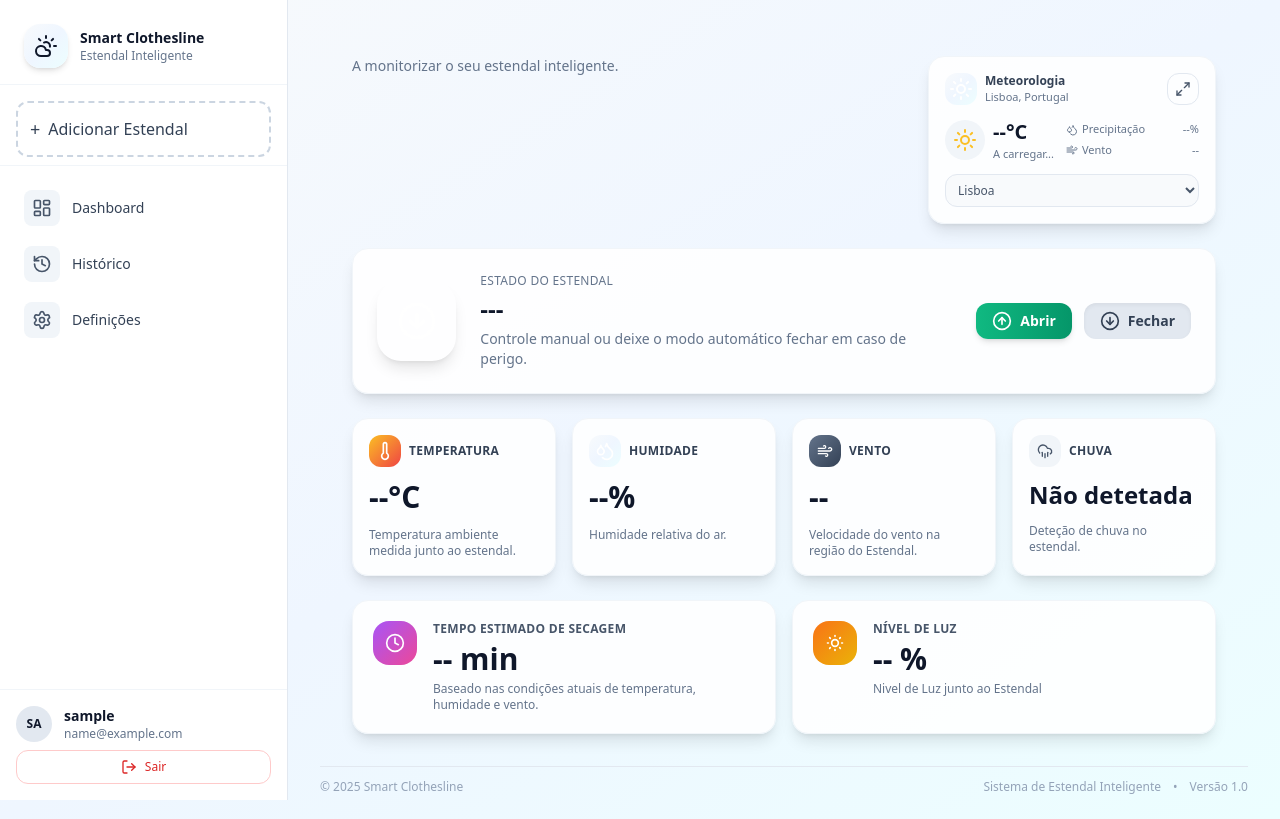
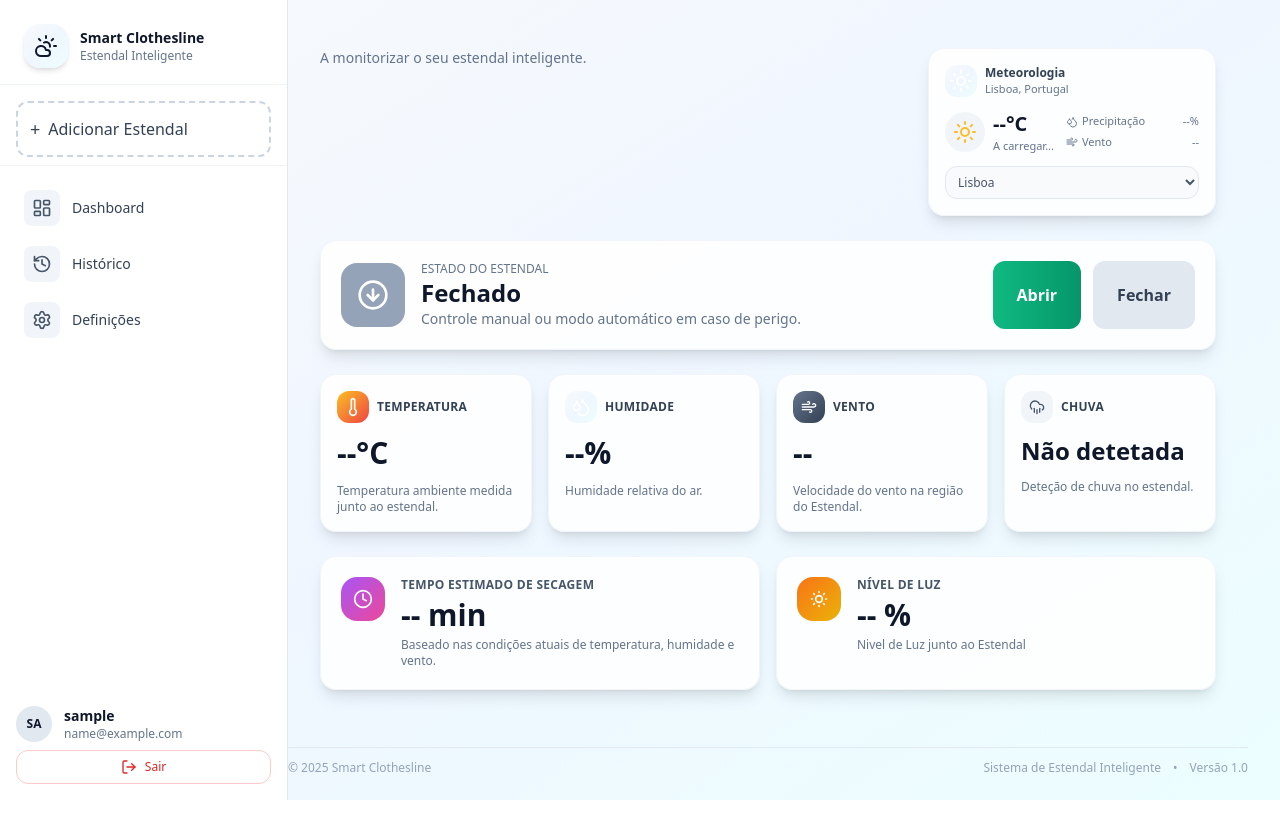
Before and after one commit to FranciscoF0nseca/smart_clothesline, a Django app: page / in a window 1280 px wide. Run offline with Django 5.2, Linux system fonts and the light colour scheme; the visitor is signed in with stand-in values (Sample User, id 1); data that the repository does not hold is empty; some libraries are stand-ins or nearby versions.

Commit message:
Site responsivo

```diff
--- a/software/estendal_django/estendal/static/app/script.js
+++ b/software/estendal_django/estendal/static/app/script.js
@@ -377,3 +377,21 @@
     console.error("Erro ao ler estado:", err);
   }
 }
+  function handleOpenDeviceModal() {
+    // Fecha a sidebar se estiver aberta (mobile)
+    const sidebar = document.getElementById("sidebar");
+    const overlay = document.getElementById("sidebarOverlay");
+
+    if (sidebar && overlay && !overlay.classList.contains("hidden")) {
+      sidebar.classList.add("-translate-x-full");
+      overlay.classList.add("hidden");
+      document.body.classList.remove("overflow-hidden");
+    }
+
+    // Abre o modal do estendal
+    const modal = document.getElementById("device-modal");
+    if (modal) {
+      modal.classList.remove("hidden");
+      modal.classList.add("flex");
+    }
+  }
--- a/software/estendal_django/estendal/templates/base.html
+++ b/software/estendal_django/estendal/templates/base.html
@@ -23,24 +23,82 @@
     };
   </script>
   <script src="https://cdn.tailwindcss.com"></script>
+
+  <!-- Icons -->
   <script src="https://unpkg.com/lucide@latest"></script>
 
   {% block extra_head %}{% endblock %}
 </head>
+
 {% include "partials/device_modal.html" %}
 
 <body class="min-h-screen bg-gradient-to-br from-slate-50 via-blue-50 to-cyan-50 text-slate-900">
 
 {% block page_shell %}
-<div class="min-h-screen flex">
+  <!-- Mobile Header -->
+  <header class="md:hidden flex items-center justify-between px-4 py-3 bg-white/80 backdrop-blur shadow-sm sticky top-0 z-30">
+    <button
+      type="button"
+      class="inline-flex items-center justify-center rounded-lg p-2 hover:bg-slate-100 active:bg-slate-200"
+      onclick="toggleSidebar()"
+      aria-label="Abrir menu"
+    >
+      <!-- ícone menu -->
+      <i data-lucide="menu" class="w-6 h-6"></i>
+    </button>
+
+    <div class="font-semibold tracking-tight">
+      Smart Clothesline
+    </div>
+
+    <!-- Spacer para equilibrar o header -->
+    <div class="w-10"></div>
+  </header>
+
+  <div class="flex min-h-screen md:min-h-0 md:h-screen relative">
 
     {% block sidebar %}
+      <!-- Sidebar / Drawer -->
+      <aside
+        id="sidebar"
+        class="fixed md:static inset-y-0 left-0 z-50 w-72 md:w-64 bg-white/90 backdrop-blur shadow-xl md:shadow-none
+               transform -translate-x-full md:translate-x-0
+               transition-transform duration-300 ease-in-out"
+        aria-label="Menu lateral"
+      >
+        <div class="h-full flex flex-col">
+          <!-- Mobile top inside sidebar -->
+          <div class="md:hidden flex items-center justify-between px-4 py-3 border-b">
+            <span class="font-semibold">Menu</span>
+            <button
+              type="button"
+              class="rounded-lg p-2 hover:bg-slate-100 active:bg-slate-200"
+              onclick="toggleSidebar()"
+              aria-label="Fechar menu"
+            >
+              <i data-lucide="x" class="w-6 h-6"></i>
+            </button>
+          </div>
+
+          <!-- Actual sidebar content -->
+          <div class="flex-1 overflow-y-auto">
             {% include "partials/sidebar.html" %}
+          </div>
+        </div>
+      </aside>
+
+      <!-- Overlay (mobile) -->
+      <div
+        id="sidebarOverlay"
+        class="fixed inset-0 bg-black/40 hidden md:hidden z-40"
+        onclick="toggleSidebar()"
+        aria-hidden="true"
+      ></div>
     {% endblock %}
 
-  <main class="flex-1 flex justify-center ml-72 min-h-screen ">
-    <div class="w-full max-w-[1400px] px-4 sm:px-6 lg:px-8 pt-6 pb-4 flex flex-col min-h-screen">
-
+    <!-- Main -->
+    <main class="flex-1 w-full">
+      <div class="w-full max-w-[1400px] mx-auto px-4 sm:px-6 lg:px-8 pt-6 pb-4 flex flex-col min-h-[calc(100vh-56px)] md:min-h-screen">
         <div class="flex-1">
           {% block content %}{% endblock %}
         </div>
@@ -51,9 +109,41 @@
 
   </div>
 {% endblock %}
-<script>window.CURRENT_SERIAL = "{{ drying_rack.serial_number|escapejs }}";";</script>
+
+<!-- Globals -->
+<script>
+  // Corrigido: estava com aspas extra no teu código original
+  window.CURRENT_SERIAL = "{{ drying_rack.serial_number|default_if_none:''|escapejs }}";
+</script>
+
 <script src="{% static 'app/script.js' %}"></script>
-<script>lucide.createIcons();</script>
+
+<script>
+  function toggleSidebar() {
+    const sidebar = document.getElementById("sidebar");
+    const overlay = document.getElementById("sidebarOverlay");
+
+    sidebar.classList.toggle("-translate-x-full");
+    overlay.classList.toggle("hidden");
+
+    document.body.classList.toggle(
+      "overflow-hidden",
+      !overlay.classList.contains("hidden")
+    );
+  }
+
+  // Fecha sidebar ao clicar em links/botões (mobile)
+  document.addEventListener("click", function (e) {
+    const sidebar = document.getElementById("sidebar");
+    const overlay = document.getElementById("sidebarOverlay");
+    if (!sidebar || !overlay || overlay.classList.contains("hidden")) return;
+
+    const el = e.target.closest("a, button");
+    if (el && sidebar.contains(el)) {
+      toggleSidebar();
+    }
+  });
+</script>
 
 {% block extra_js %}{% endblock %}
 
--- a/software/estendal_django/estendal/templates/estendal/dashboard.html
+++ b/software/estendal_django/estendal/templates/estendal/dashboard.html
@@ -5,18 +5,24 @@
 {% block content %}
 
         <main class="flex-1 flex justify-center">
-    <div class="w-full max-w-[1400px] px-8 py-8 space-y-6">
-      <header class="flex items-start justify-between gap-4">
+          <div class="w-full max-w-[1400px] px-2 sm:px-4 md:px-8 py-6 space-y-6">
+
+            <!-- HEADER + METEOROLOGIA -->
+            <header class="flex flex-col lg:flex-row lg:items-start lg:justify-between gap-6">
+
+              <!-- TEXTO -->
               <div>
-          <p id="main-greeting" class="text-xl font-semibold text-slate-900"></p>
+                <p id="main-greeting" class="text-lg sm:text-xl font-semibold text-slate-900"></p>
                 <p id="main-subtitle" class="text-sm text-slate-500">
                   A monitorizar o seu estendal inteligente.
                 </p>
               </div>
 
-        <!-- Widget IPMA -->
-        <div id="weather-widget"
-             class="w-72 bg-white/90 border border-slate-100 rounded-2xl shadow-lg p-4 flex flex-col gap-3">
+              <!-- WIDGET METEO -->
+              <div
+                id="weather-widget"
+                class="w-full lg:w-72 bg-white/90 border border-slate-100 rounded-2xl shadow-lg p-4 flex flex-col gap-3"
+              >
                 <div class="flex items-center justify-between gap-2">
                   <div class="flex items-center gap-2">
                     <div class="h-8 w-8 rounded-xl bg-gradient-to-br from-primary-500 to-primary-600 flex items-center justify-center text-white">
@@ -27,12 +33,6 @@
                       <p id="weather-city-label" class="text-[11px] text-slate-500">Lisboa, Portugal</p>
                     </div>
                   </div>
-
-            <button id="weather-expand-btn"
-                    type="button"
-                    class="h-8 w-8 rounded-xl border border-slate-200 flex items-center justify-center hover:bg-slate-50 transition">
-              <i data-lucide="maximize-2" class="w-4 h-4 text-slate-600"></i>
-            </button>
                 </div>
 
                 <div class="flex items-center gap-3">
@@ -41,7 +41,7 @@
                       <i id="weather-icon-small" data-lucide="sun" class="w-6 h-6 text-amber-400"></i>
                     </div>
                     <div>
-                <p id="weather-temp" class="text-xl font-semibold text-slate-900">--°C</p>
+                      <p id="weather-temp" class="text-lg sm:text-xl font-semibold text-slate-900">--°C</p>
                       <p id="weather-condition" class="text-[11px] text-slate-500">A carregar...</p>
                     </div>
                   </div>
@@ -50,25 +50,24 @@
                     <div class="flex items-center justify-between">
                       <span class="inline-flex items-center gap-1">
                         <i data-lucide="droplets" class="w-3 h-3"></i>
-                  <span>Precipitação</span>
+                        Precipitação
                       </span>
                       <span id="weather-precip">--%</span>
                     </div>
-
                     <div class="flex items-center justify-between">
                       <span class="inline-flex items-center gap-1">
                         <i data-lucide="wind" class="w-3 h-3"></i>
-                  <span>Vento</span>
+                        Vento
                       </span>
                       <span id="weather-wind">--</span>
                     </div>
                   </div>
                 </div>
 
-          <div>
-            <label for="weather-city-select" class="sr-only">Cidade</label>
-            <select id="weather-city-select"
-                    class="w-full rounded-xl border border-slate-200 bg-slate-50 text-xs text-slate-600 px-2 py-1.5 focus:outline-none focus:ring-1 focus:ring-primary-500 focus:border-primary-500">
+                <select
+                  id="weather-city-select"
+                  class="w-full rounded-xl border border-slate-200 bg-slate-50 text-xs text-slate-600 px-2 py-1.5"
+                >
                   <option value="Lisboa" selected>Lisboa</option>
                   <option value="Porto">Porto</option>
                   <option value="Aveiro">Aveiro</option>
@@ -81,102 +80,53 @@
                   <option value="Ponta Delgada">Ponta Delgada</option>
                 </select>
               </div>
-        </div>
-                  <!-- Modal Meteo (preciso para o botão expandir funcionar) -->
-        <div id="modal-weather"
-             class="fixed inset-0 z-40 hidden items-center justify-center bg-slate-900/40 modal-backdrop">
-          <div class="bg-white rounded-2xl shadow-2xl w-full max-w-3xl p-6 border border-slate-100 max-h-[90vh] flex flex-col">
-            <div class="flex items-start justify-between gap-4 mb-4">
-              <div>
-                <h3 class="text-lg font-semibold text-slate-900">Previsão Meteorológica</h3>
-                <p class="text-sm text-slate-500 mt-1">Dados do IPMA para a cidade selecionada.</p>
-              </div>
-              <button data-close="modal-weather"
-                      type="button"
-                      class="h-8 w-8 rounded-full flex items-center justify-center hover:bg-slate-100">
-                <i data-lucide="x" class="w-4 h-4 text-slate-500"></i>
-              </button>
-            </div>
-
-            <div class="flex-1 overflow-y-auto">
-              <p class="text-sm text-slate-600">Em desenvolvimento.</p>
-              <div id="weather-forecast-list" class="space-y-2 mt-4"></div>
-            </div>
-
-            <p class="text-[11px] text-slate-400 mt-4">
-              Dados fornecidos pelo Instituto Português do Mar e da Atmosfera (IPMA).
-            </p>
-          </div>
-        </div>
             </header>
 
             <!-- ALERTAS -->
             <div id="alerts-container" class="space-y-3"></div>
 
-        <!-- ESTADO ESTENDAL -->
-        <section class="space-y-6">
-          <div class="bg-white/90 border border-slate-100 rounded-2xl shadow-lg p-6 flex flex-col md:flex-row gap-6">
-            <div class="flex-1 flex items-center gap-6">
+            <!-- ESTADO DO ESTENDAL -->
+            <section>
+              <div class="bg-white/90 border border-slate-100 rounded-2xl shadow-lg p-5 flex flex-col md:flex-row gap-6">
 
-              <!-- ÍCONE -->
-              <div id="clothesline-icon-wrapper"
-                   class="h-20 w-20 rounded-3xl flex items-center justify-center text-white shadow-lg transition-all duration-300
-                   {% if clothesline_state == 'extended' %}
-                     bg-emerald-500
-                   {% elif clothesline_state == 'retracted' %}
-                     bg-slate-400
-                   {% endif %}">
-                <i id="clothesline-icon"
-                   data-lucide="{% if clothesline_state == 'extended' %}
-                                   arrow-up-circle
-                                 {% else %}
-                                   arrow-down-circle
-                                 {% endif %}"
-                   class="w-10 h-10 clothesline-status-icon"></i>
+                <!-- ESQUERDA -->
+                <div class="flex items-center gap-4 flex-1">
+                  <div
+                    id="clothesline-icon-wrapper"
+                    class="hidden sm:flex h-16 w-16 rounded-2xl items-center justify-center text-white
+                      {% if clothesline_state == 'extended' %}bg-emerald-500{% else %}bg-slate-400{% endif %}"
+                  >
+                    <i data-lucide="arrow-down-circle" class="w-8 h-8"></i>
                   </div>
 
-              <!-- TEXTO -->
-              <div class="space-y-1">
-                <p class="text-xs font-medium text-slate-500 uppercase tracking-wide">
-                  Estado do Estendal
+                  <div>
+                    <p class="text-xs font-medium text-slate-500 uppercase">Estado do Estendal</p>
+                    <p id="clothesline-status-text" class="text-xl sm:text-2xl font-semibold text-slate-900">
+                      {% if clothesline_state == "extended" %}Aberto{% else %}Fechado{% endif %}
                     </p>
-
-                <p id="clothesline-status-text"
-                   class="text-2xl font-semibold text-slate-900">
-                  {% if clothesline_state == "extended" %}
-                    Aberto
-                  {% elif clothesline_state == "retracted" %}
-                    Fechado
-                  {% else %}
-                    ---
-                  {% endif %}
-                </p>
-
                     <p class="text-sm text-slate-500">
-                  Controle manual ou deixe o modo automático fechar em caso de perigo.
+                      Controle manual ou modo automático em caso de perigo.
                     </p>
                   </div>
                 </div>
 
-            <!-- BOTÕES (mantêm-se iguais) -->
-            <div class="flex items-center gap-3">
-              <button id="btn-open"
-                      class="inline-flex items-center gap-2 px-4 py-2 rounded-xl
-                             bg-gradient-to-r from-emerald-500 to-emerald-600
-                             text-white text-sm font-semibold shadow-md
-                             transition-all disabled:opacity-40 disabled:cursor-not-allowed"
-                      onclick="controlClothesline('open')">
-                <i data-lucide="arrow-up-circle" class="w-5 h-5"></i>
-                <span>Abrir</span>
+                <!-- BOTÕES -->
+                <div class="flex flex-col sm:flex-row gap-3 w-full md:w-auto">
+                  <button
+                    id="btn-open"
+                    class="w-full sm:w-auto flex-1 py-3 px-6 rounded-xl text-white font-semibold
+                           bg-gradient-to-r from-emerald-500 to-emerald-600"
+                    onclick="controlClothesline('open')"
+                  >
+                    Abrir
                   </button>
 
-              <button id="btn-close"
-                      class="inline-flex items-center gap-2 px-4 py-2 rounded-xl
-                             bg-slate-200 text-slate-700 text-sm font-semibold shadow-inner
-                             transition-all disabled:opacity-40 disabled:cursor-not-allowed"
-                      onclick="controlClothesline('close')">
-                <i data-lucide="arrow-down-circle" class="w-5 h-5"></i>
-                <span>Fechar</span>
+                  <button
+                    id="btn-close"
+                    class="w-full sm:w-auto flex-1 py-3 px-6 rounded-xl text-slate-700 font-semibold bg-slate-200"
+                    onclick="controlClothesline('close')"
+                  >
+                    Fechar
                   </button>
                 </div>
               </div>
--- a/software/estendal_django/estendal/templates/partials/device_modal.html
+++ b/software/estendal_django/estendal/templates/partials/device_modal.html
@@ -1,8 +1,11 @@
 {% if rack %}
-<div id="device-modal"
-     class="fixed inset-0 z-50 hidden items-center justify-center bg-slate-900/40">
+<div
+  id="device-modal"
+  class="fixed inset-0 hidden items-center justify-center
+         bg-slate-900/40 z-[60]"
+>
 
-  <div class="bg-white rounded-2xl shadow-2xl w-full max-w-md p-6 border border-slate-100">
+  <div class="bg-white rounded-2xl w-full max-w-md mx-4 p-6">
 
     <!-- Header -->
     <div class="flex items-start justify-between mb-4">
--- a/software/estendal_django/estendal/templates/partials/sidebar.html
+++ b/software/estendal_django/estendal/templates/partials/sidebar.html
@@ -31,6 +31,7 @@
   <button
           type="button"
           data-open-device-modal
+          onclick="handleOpenDeviceModal()"
           class="w-full p-3 rounded-xl bg-gradient-to-br from-green-50 to-emerald-50
                  border border-green-200 hover:from-green-100 hover:to-emerald-100
                  transition-all text-left">
@@ -129,7 +130,7 @@
 
 
   <!-- FOOTER DA SIDEBAR -->
-  <div class="px-4 py-4 border-t border-slate-100">
+  <div class="px-4 py-16 md:py-4">
     {% if request.user.is_authenticated %}
       <div class="flex items-center gap-3 mb-2">
         <div class="h-9 w-9 rounded-full bg-slate-200 flex items-center justify-center text-xs font-semibold">
```
Also changed, not shown: software/estendal_django/estendal/templates/estendal/historico.html (+0 -11 lines), software/estendal_django/estendal/templates/partials/modals/apagar_estendal.html (deleted, +0 -25 lines). Lines whose indentation alone changed are shown as unchanged.
